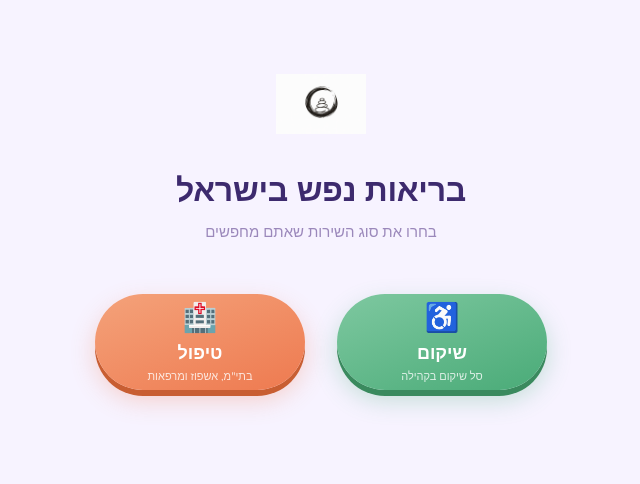
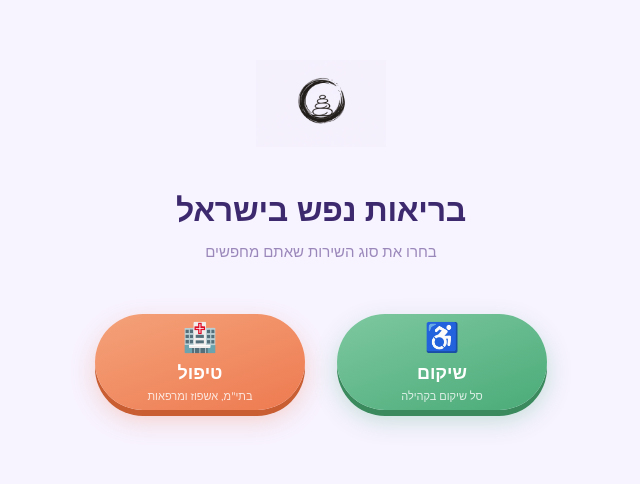
Before and after one commit to sivantelem-commits/rehab-directory, a Next.js app: page / in a window 1280 px wide. Shown: the part 208-692 px from the top of the page, without its empty margins (319-959 px from the left). Built offline with nearby package versions, Linux system fonts and the light colour scheme.

Commit message:
Update index.js

```diff
--- a/pages/index.js
+++ b/pages/index.js
@@ -25,7 +25,7 @@ export default function Home() {
 
         {/* כותרת */}
         <div style={{ textAlign: 'center', marginBottom: 52 }}>
-<img src="/logo.png" alt="לוגו" style={{ width: 90, height: 90, objectFit: 'contain', marginBottom: 14 }} />          <h1 style={{
+<img src="/logo.png" alt="לוגו" style={{ width: 130, height: 130, objectFit: 'contain', marginBottom: 14, mixBlendMode: 'multiply' }} />          <h1 style={{
             fontSize: 32, fontWeight: 800,
             color: '#3d2a6e', margin: '0 0 10px',
             letterSpacing: '-0.3px',
```
